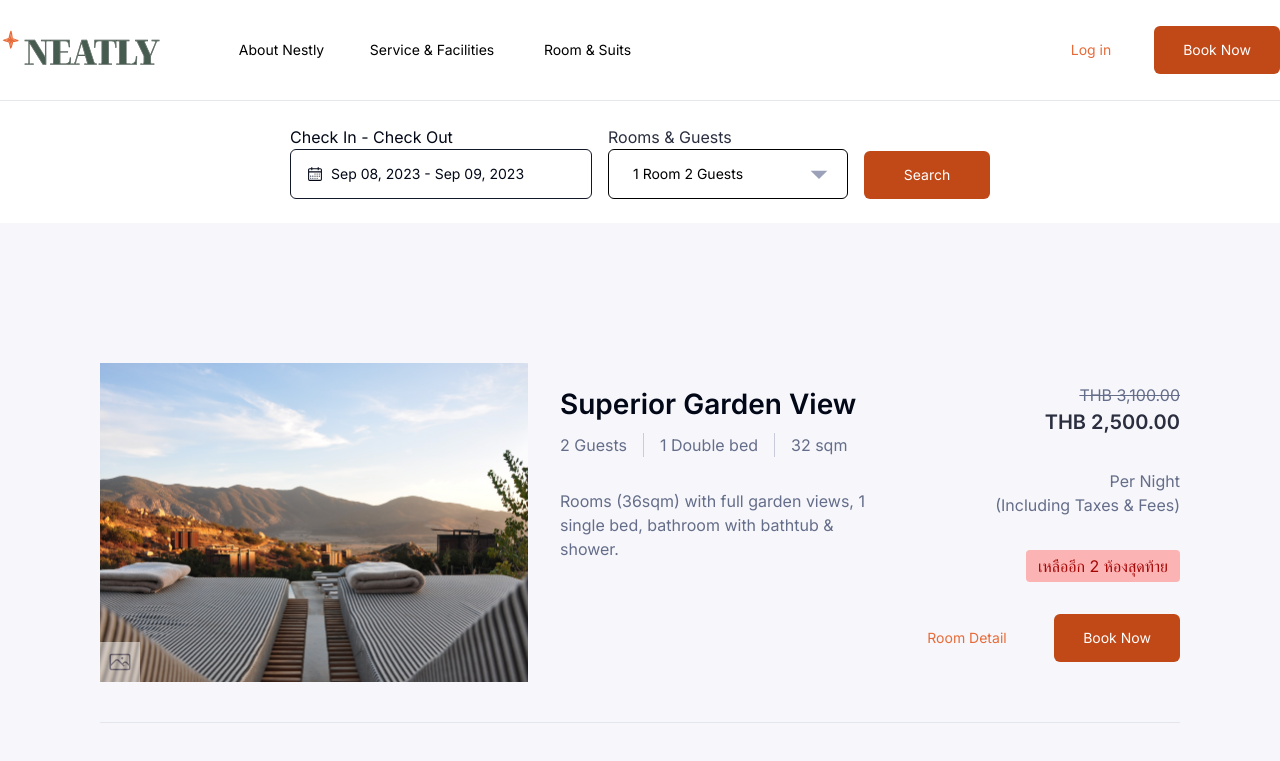
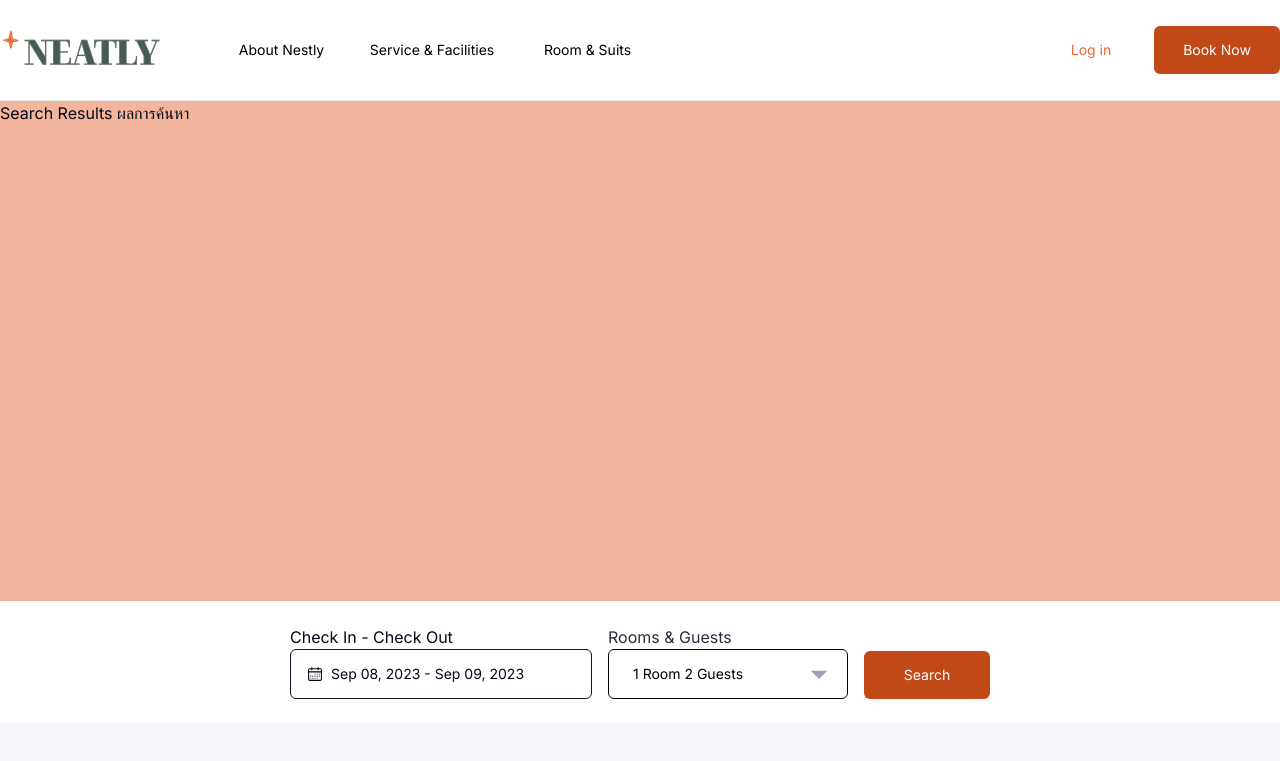
Before and after one commit to babymoonjunior/hotel-reservation, a Next.js app in the folder client/: page /search in a window 1280 px wide. Shown: the top 761 px of the page. Built offline with nearby package versions, Linux system fonts and the light colour scheme.

Commit message:
Feat: 1st Draft SearchResultsPage

```diff
--- a/client/src/app/(Users)/(Home)/search/page.js
+++ b/client/src/app/(Users)/(Home)/search/page.js
@@ -16,6 +16,9 @@ export default function Searchpage() {
 
   return (
     <>
+      <h2 className=" font-sans bg-orange-300 h-[500px]">
+        Search Results ผลการค้นหา
+      </h2>
       {/* ใส่ Component2 <Searchbar /> ที่นี่ (Nu) */}
       <SearchBar page="searchpage" />
 
```
Also changed, not shown: client/src/app/(Users)/components/SearchResults.jsx (line endings or trailing spaces).
